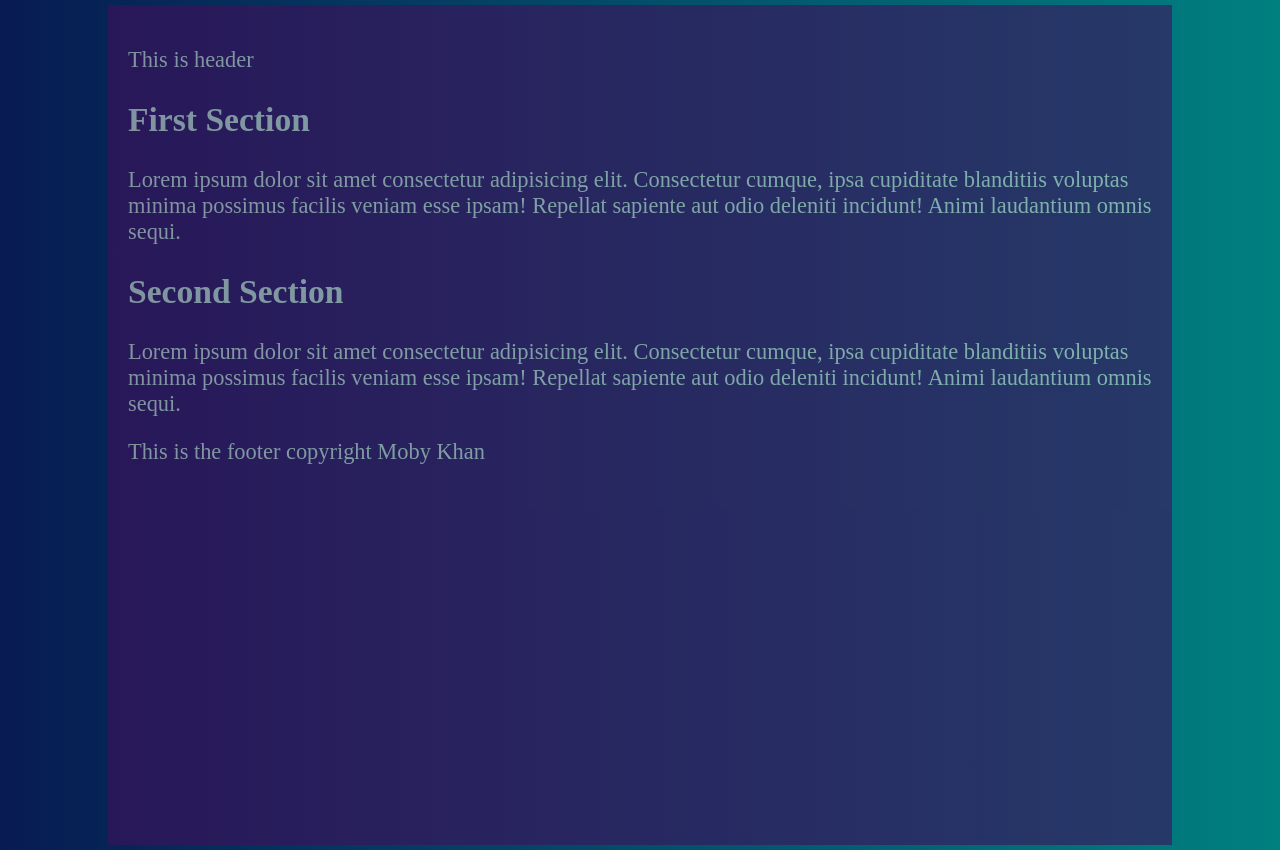
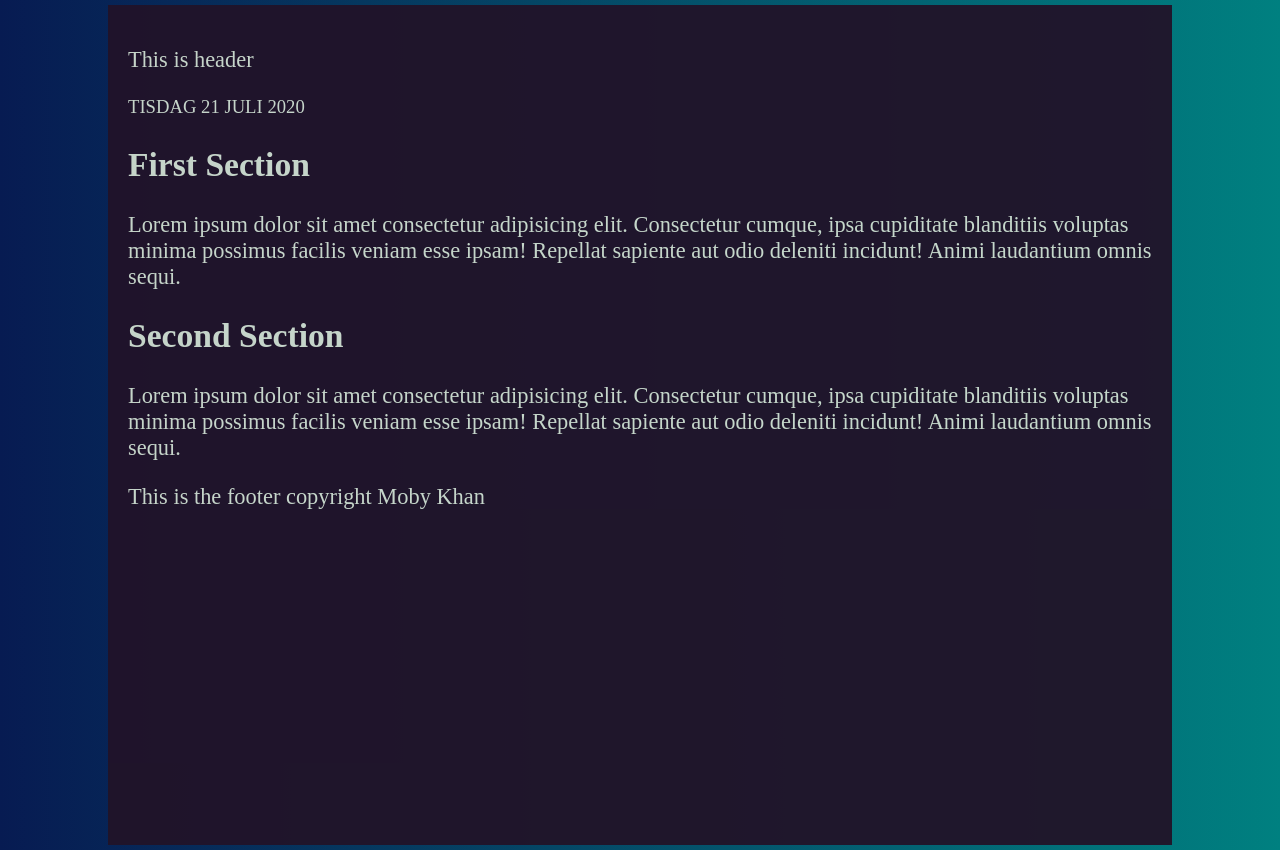
Before and after one commit to dsmoby/basic_react_app_skeleton, a React app: page / in a window 1280 px wide. Built offline with nearby package versions, Linux system fonts and the light colour scheme.

Commit message:
add date component

```diff
--- /dev/null
+++ b/app/components/date.component.js
@@ -0,0 +1,19 @@
+import React, { useEffect } from "react"
+
+function MyDate(props) {
+  const date = new Date()
+  const dateFormatted = date.toLocaleDateString("sv-SV", {
+    weekday: "long",
+    year: "numeric",
+    month: "long",
+    day: "numeric"
+  })
+
+  return (
+    <div>
+      <small>{dateFormatted.toLocaleUpperCase()}</small>
+    </div>
+  )
+}
+
+export default MyDate
--- a/app/index.css
+++ b/app/index.css
@@ -6,8 +6,8 @@ body {
 }
 
 .container {
-  background: #40105c;
-  opacity: 0.6;
+  background: #211329;
+  opacity: 0.95;
   color: #d0ded0;
   height: 100vh;
   width: 80vw;
--- a/app/index.js
+++ b/app/index.js
@@ -3,6 +3,7 @@ import ReactDOM from "react-dom"
 import Header from "./components/header.component"
 import Footer from "./components/footer.component"
 import Content from "./components/content.component"
+import MyDate from "./components/date.component"
 //import "./index.css"
 
 function App(props) {
@@ -10,6 +11,7 @@ function App(props) {
   return (
     <div className="container">
       <Header />
+      <MyDate />
       <Content />
       <Footer />
     </div>
```
